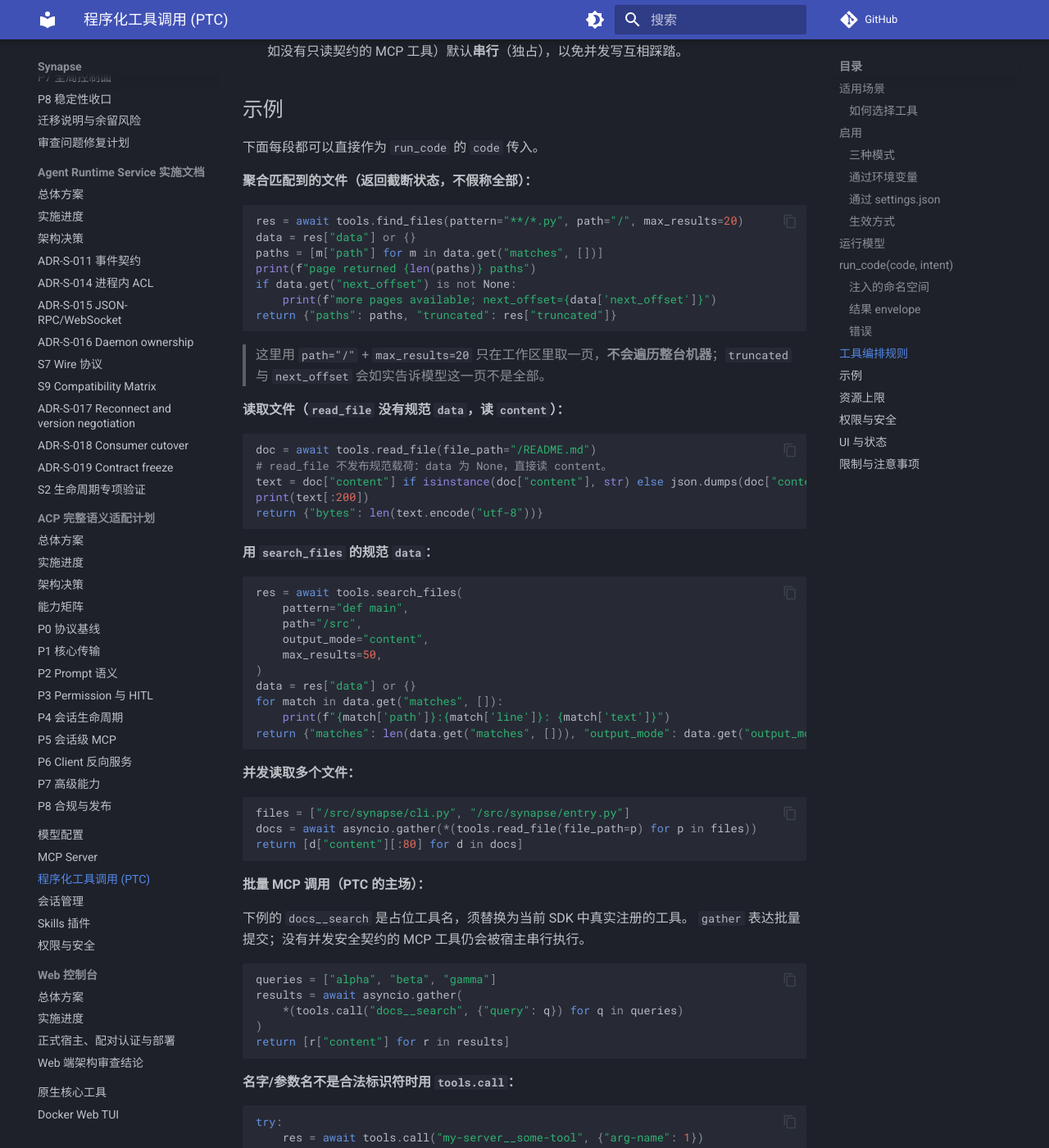
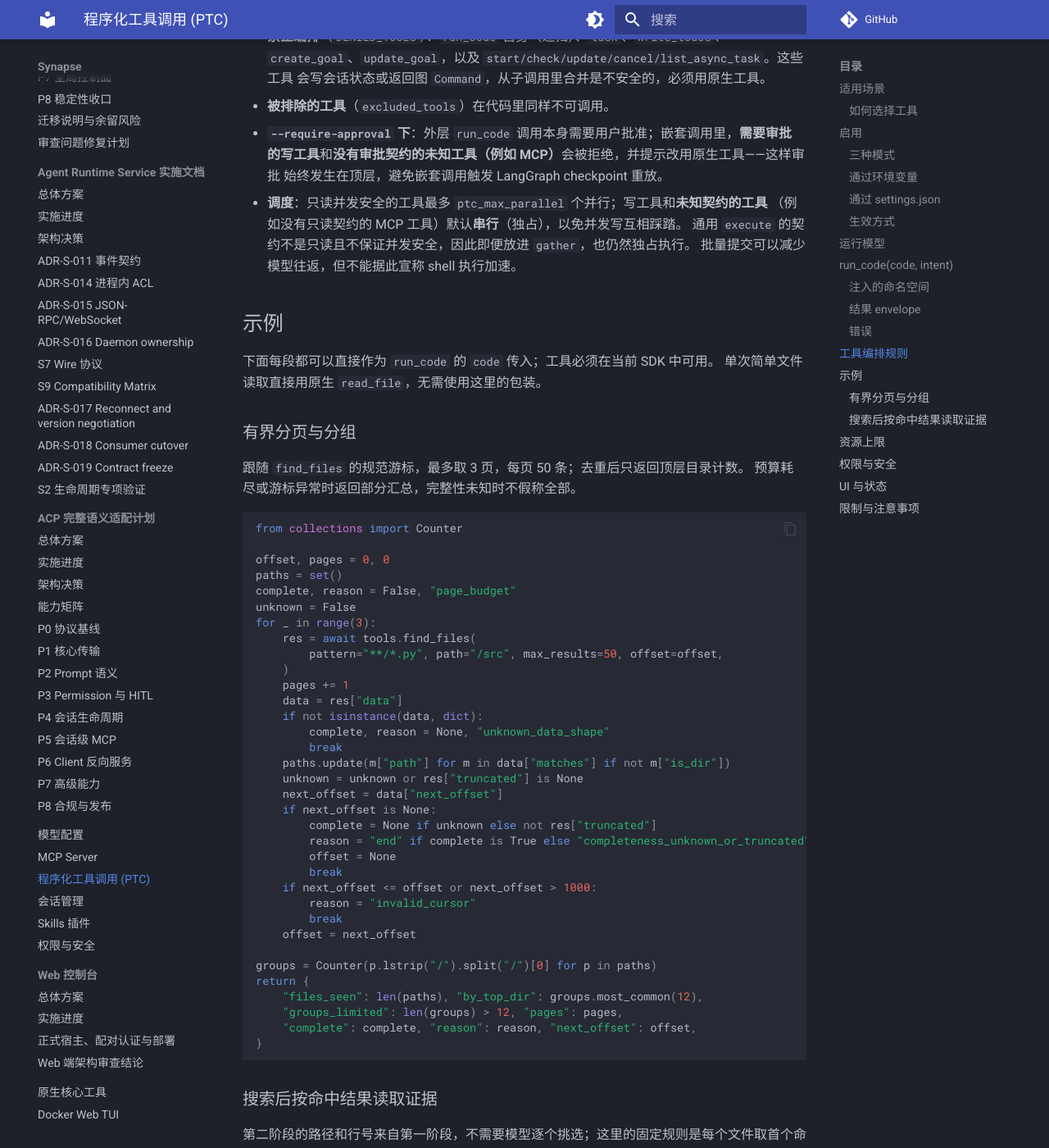
Before and after one commit to alex8224/synapse-agent, an MkDocs documentation site: the page built from docs/ptc.md, in a window 1280 px wide and 1400 px high, scrolled down 5759 px. Shown: the whole window at 82% size. Built offline with MkDocs 1.6.1 and Material for MkDocs 9.7.7, drawn with Linux system fonts in a browser that asks for light colours; comment, search, counter and statistics services are not loaded; some of the changed text lies outside the part shown.

Commit message:
feat(ptc): prefer result-driven orchestration over single-call wrappers

````diff
--- a/docs/ptc.md
+++ b/docs/ptc.md
@@ -16,17 +16,21 @@
 
 ## 适用场景
 
-PTC 的核心价值是**把一段可机械编排的工作压进一次模型回合**。可用且获准时，**只读调用默认使用它，单次调用也不例外**：
+PTC 的核心价值是**把一段可机械编排的工作压进一次模型回合**，而不是给每次工具调用加一层包装。
+**原生工具可见时，单次简单调用直接使用原生工具**；只有确实能减少模型往返或显著压缩输出时才优先用 PTC：
 
-- **只读分析（默认）**：分析代码、执行只读命令、查找文件、读取文件，在代码里翻页、过滤、
-  计数、汇总，返回有界的相关结果与判断所需证据——把 N 次模型往返收敛成 1 次。
-- **批量 MCP 调用**：一次 `run_code` 里并发查询多个 MCP 工具（例如同时对多个词条调用
-  `docs__search`），把结果聚合后再返回，省掉多轮往返。
-- **机械的聚合与分页**：在代码里翻页、去重、取 top-N，避免把整页原始输出都塞进模型上下文。
+- **结果驱动的依赖链**：搜索 → 从规范结果提取路径、ID 或 URL → 分批获取详情 → 去重、
+  分组、排序 → 返回证据。后一步参数来自前一步，不必每一步都交回模型。
+- **相关查询的批量编排**：在一次 `run_code` 里提交相关查询，聚合后返回；实际并行能力由
+  工具契约决定，不是写了 `gather` 就一定并行。
+- **有界分页与归约**：跟随返回的游标，在页数、条目数、调用数和输出预算内完成处理；
+  返回汇总与必要证据，而不是把所有原始结果再次打印给模型。
 
 它**不是**用来替代 Agent 自己的规划循环：Agent 仍然决定「做什么」，PTC 只负责把其中
 **一段可机械编排的工作**用代码跑完。需要审批、需要写会话状态、需要返回图状态的工具不适合
 放进 PTC（见下文「工具编排规则」）。
+提取路径、跟随游标、应用用户给定的筛选条件属于机械步骤；判断根因、选择修复方案属于语义判断，
+应交回模型。遇到未知结果结构或预算耗尽时也应停止，报告已获得的部分结果。
 
 ### 如何选择工具
 
@@ -34,20 +38,24 @@
 
 | 场景 | 建议 |
 |---|---|
-| **只读任务**：分析代码、执行只读命令、查找/读取文件、分页/过滤/聚合 | 可用且获准时，**默认用 `run_code`**；返回有界的相关结果，保留模型判断所需证据。 |
-| **单次只读调用**，包括原生工具可见时 | 仍使用最小 `run_code` 包装，不为凑批量增加无关查询。 |
-| 两个及以上已知、独立的查询 | 每次只读调用前检查是否能合并；必须在同一次 `run_code` 中用 `asyncio.gather` 并发，遵守配置的并发上限（默认 8）。 |
-| 已知的一批调用、机械分页/过滤/聚合 | 在同一次 `run_code` 中编排；依赖前一步结果的机械步骤按顺序执行。 |
-| 下一步需要模型解释或规划 | 结束当前代码块，交回模型再决定；下一次只读调用仍默认走 `run_code`。 |
+| 单次简单调用，原生工具可见 | 直接调用原生工具；不要仅为执行脚本而包装一次 `execute`，不为凑批量增加无关查询。 |
+| 相关的独立查询 | 能减少模型往返时优先用 PTC；用 `asyncio.gather` 批量提交，遵守并发上限（默认 8）和工具契约。 |
+| 下一步参数可从结果机械确定 | 在同一块内继续依赖链；阶段之间顺序 `await`，各阶段内部可批量提交独立查询。 |
+| 分页、过滤、关联、聚合或显著的输出归约 | 优先 PTC；使用已发布的 `data` schema，限制工作量和输出，标注完整性。 |
+| 下一步需要语义判断、结果结构未知或预算耗尽 | 结束代码块，返回必要证据、失败信息及部分结果，再由模型决定。 |
 | 写/编辑类调用，以及任何会改变状态的操作 | 原生工具可见时保持原生调用；`code` 模式下工具被隐藏时，仅在获准情况下用最小 `run_code` 调用。不得绕过审批或工具限制。 |
 | `run_code` 不可用，或目标工具不可编排 | 使用可用的原生工具；不更改模式或绕过限制。 |
 
 用户明确要求使用 `run_code` 时遵循该要求。以上规则通过提示引导工具选择，不是运行时强制拦截；权限检查仍独立生效。
+`code` 模式下原生工具被折叠时，单次调用仍可能需要最小包装，这是工具可见性例外，而不是要求制造批次。
 
-内置基础系统提示使用同样的条件式默认规则；PTC 中间件还会在每次模型请求的系统消息中
+内置基础系统提示使用同样的选择规则；PTC 中间件还会在每次模型请求的系统消息中
 追加完整或精简 SDK，因此已存在的外部 `system_prompt.md` 也能收到新的 PTC 指引。
-外部提示文件不会被自动覆盖；若其中有“默认直接调用”或“单次不包装”等旧规则，应手动删除冲突条款。
-仅把命令用 `;` 串联或并行调用原生工具，不能替代可用且获准时的只读 `run_code` 默认规则。
+外部提示文件不会被自动覆盖；若其中仍要求“所有只读调用默认包装，单次也不例外”，应手动删除冲突条款。
+
+不要猜测结果 schema，或从不稳定文本中拼出未经确认的结构。分页遇到不前进的游标时停止；
+仅对已知的瞬态只读失败做有界重试，不自动重试拒绝、权限错误或写操作。
+每次运行都是新子进程，不存在跨 `run_code` 调用的 Python 变量。
 
 ## 启用
 
@@ -210,49 +218,104 @@
   始终发生在顶层，避免嵌套调用触发 LangGraph checkpoint 重放。
 - **调度**：只读并发安全的工具最多 `ptc_max_parallel` 个并行；写工具和**未知契约的工具**
   （例如没有只读契约的 MCP 工具）默认**串行**（独占），以免并发写互相踩踏。
+  通用 `execute` 的契约不是只读且不保证并发安全，因此即便放进 `gather`，也仍然独占执行。
+  批量提交可以减少模型往返，但不能据此宣称 shell 执行加速。
 
 ## 示例
 
-下面每段都可以直接作为 `run_code` 的 `code` 传入。
+下面每段都可以直接作为 `run_code` 的 `code` 传入；工具必须在当前 SDK 中可用。
+单次简单文件读取直接用原生 `read_file`，无需使用这里的包装。
 
-**聚合匹配到的文件（返回截断状态，不假称全部）：**
+### 有界分页与分组
+
+跟随 `find_files` 的规范游标，最多取 3 页，每页 50 条；去重后只返回顶层目录计数。
+预算耗尽或游标异常时返回部分汇总，完整性未知时不假称全部。
 
 ```python
-res = await tools.find_files(pattern="**/*.py", path="/", max_results=20)
-data = res["data"] or {}
-paths = [m["path"] for m in data.get("matches", [])]
-print(f"page returned {len(paths)} paths")
-if data.get("next_offset") is not None:
-    print(f"more pages available; next_offset={data['next_offset']}")
-return {"paths": paths, "truncated": res["truncated"]}
+from collections import Counter
+
+offset, pages = 0, 0
+paths = set()
+complete, reason = False, "page_budget"
+unknown = False
+for _ in range(3):
+    res = await tools.find_files(
+        pattern="**/*.py", path="/src", max_results=50, offset=offset,
+    )
+    pages += 1
+    data = res["data"]
+    if not isinstance(data, dict):
+        complete, reason = None, "unknown_data_shape"
+        break
+    paths.update(m["path"] for m in data["matches"] if not m["is_dir"])
+    unknown = unknown or res["truncated"] is None
+    next_offset = data["next_offset"]
+    if next_offset is None:
+        complete = None if unknown else not res["truncated"]
+        reason = "end" if complete is True else "completeness_unknown_or_truncated"
+        offset = None
+        break
+    if next_offset <= offset or next_offset > 1000:
+        reason = "invalid_cursor"
+        break
+    offset = next_offset
+
+groups = Counter(p.lstrip("/").split("/")[0] for p in paths)
+return {
+    "files_seen": len(paths), "by_top_dir": groups.most_common(12),
+    "groups_limited": len(groups) > 12, "pages": pages,
+    "complete": complete, "reason": reason, "next_offset": offset,
+}
 ```
 
-> 这里用 `path="/"` + `max_results=20` 只在工作区里取一页，**不会遍历整台机器**；`truncated`
-> 与 `next_offset` 会如实告诉模型这一页不是全部。
+### 搜索后按命中结果读取证据
 
-**读取文件（`read_file` 没有规范 `data`，读 `content`）：**
-
-```python
-doc = await tools.read_file(file_path="/README.md")
-# read_file 不发布规范载荷：data 为 None，直接读 content。
-text = doc["content"] if isinstance(doc["content"], str) else json.dumps(doc["content"])
-print(text[:200])
-return {"bytes": len(text.encode("utf-8"))}
-```
-
-**用 `search_files` 的规范 `data`：**
+第二阶段的路径和行号来自第一阶段，不需要模型逐个挑选；这里的固定规则是每个文件取首个命中，
+最多读 8 个文件，每批 4 个，每个文件只取命中附近 40 行、返回至多 1200 字符。
+例子的批次大小不改变宿主配置的并发上限。这里只准备证据，根因和修复方案仍交回模型判断。
 
 ```python
 res = await tools.search_files(
-    pattern="def main",
-    path="/src",
-    output_mode="content",
-    max_results=50,
+    pattern="def main", path="/src", output_mode="content", max_results=30,
 )
-data = res["data"] or {}
-for match in data.get("matches", []):
-    print(f"{match['path']}:{match['line']}: {match['text']}")
-return {"matches": len(data.get("matches", [])), "output_mode": data.get("output_mode")}
+data = res["data"]
+if not isinstance(data, dict):
+    return {"complete": None, "reason": "unknown_data_shape"}
+
+by_path = {}
+for match in data["matches"]:
+    by_path.setdefault(match["path"], match)
+selected = list(by_path.values())[:8]
+
+async def read_evidence(match):
+    try:
+        doc = await tools.read_file(
+            file_path=match["path"], offset=max(0, match["line"] - 6), limit=40,
+        )
+    except ToolCallError as exc:
+        return {"path": match["path"], "error": {"kind": exc.kind, "message": exc.message}}
+    text = doc["content"]
+    if not isinstance(text, str):
+        return {"path": match["path"], "error": {"kind": "unknown_content_shape"}}
+    return {
+        "path": match["path"], "line": match["line"], "excerpt": text[:1200],
+        "preview_limited": len(text) > 1200, "truncated": doc["truncated"],
+    }
+
+evidence = []
+for start in range(0, len(selected), 4):
+    evidence.extend(await asyncio.gather(
+        *(read_evidence(m) for m in selected[start:start + 4])
+    ))
+discovery_complete = (
+    False if data["next_offset"] is not None or res["truncated"] is True
+    else None if res["truncated"] is None else True
+)
+return {
+    "discovery_complete": discovery_complete, "next_offset": data["next_offset"],
+    "files_in_page": len(by_path), "selection_limited": len(by_path) > len(selected),
+    "evidence": evidence,
+}
 ```
 
 **并发读取多个文件：**
@@ -263,7 +326,7 @@
 return [d["content"][:80] for d in docs]
 ```
 
-**批量 MCP 调用（PTC 的主场）：**
+**批量 MCP 调用：**
 
 下例的 `docs__search` 是占位工具名，须替换为当前 SDK 中真实注册的工具。
 `gather` 表达批量提交；没有并发安全契约的 MCP 工具仍会被宿主串行执行。
````
Also changed, not shown: 7 other files.
